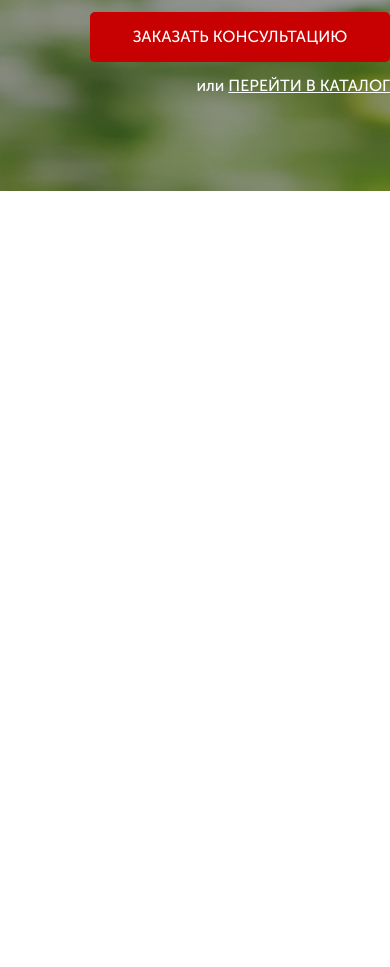
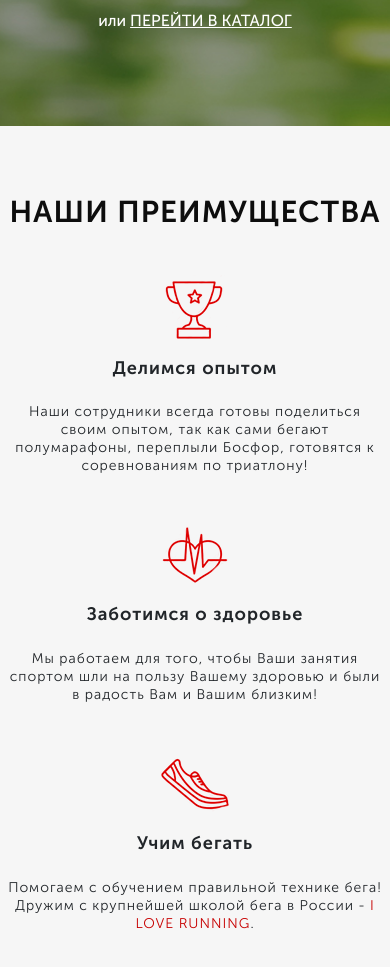
Before and after one commit to IharBild/pulse, a website: page src/index.html in a window 390 px wide. Shown: the part 583-1550 px from the top of the page. Before the commit the page ends 844 px from the top, so only its background shows below. Drawn offline with Linux system fonts and the light colour scheme.

Commit message:
23-03-2024

```diff
--- a/src/index.html
+++ b/src/index.html
@@ -61,6 +61,34 @@
 
         </div>
     </div>
+    <div class="advantages">
+        <div class="container">
+            <h2 class="advantages__header">Нaши преимущества</h2>
+            <div class="advantages__wrapper">
+                <div class="advantages__item">
+                    <img class="advantages__image" src="logo/display-2/d2-cup.png" alt="cup">
+                    <h3 class="advantages__subheader">Делимся опытом</h3>
+                    <p class="advantages__text">Наши сотрудники всегда готовы поделиться своим опытом, так как сами
+                        бегают полумарафоны,
+                        переплыли Босфор, готовятся к соревнованиям по триатлону!</p>
+                </div>
+                <div class="advantages__item">
+                    <img src="logo/display-2/d2-heart.png" alt="heart">
+                    <h3 class="advantages__subheader">Заботимся о здоровье</h3>
+                    <p class="advantages__text">Мы работаем для того, чтобы Ваши занятия спортом шли на пользу Вашему
+                        здоровью и были в радость
+                        Вам и Вашим близким!</p>
+                </div>
+                <div class="advantages__item">
+                    <img src="logo/display-2/d2-shoe.png" alt="shoe">
+                    <h3 class="advantages__subheader">Учим бегать</h3>
+                    <p class="advantages__text">Помогаем с обучением правильной технике бега! Дружим с крупнейшей школой
+                        бега в России - <span>I
+                            LOVE RUNNING</span>.</p>
+                </div>
+            </div>
+        </div>
+    </div>
 </body>
 
 </html>
--- /dev/null
+++ b/src/sass/blocks/_advantages.scss
@@ -0,0 +1,69 @@
+.advantages {
+    min-height: 472px;
+    padding: 68px 0 65px;
+    background-color: #F6F6F6;
+    letter-spacing: 1px;
+    &__wrapper {
+        display: flex;
+        justify-content: center;
+        margin-top: 60px;
+    }
+
+    &__item {
+        width: 272px;
+        margin: 0 34px;
+        text-align: center;
+
+        &:first-child {
+            margin-left: 0;
+        }
+
+        &:last-child {
+            margin-right: 0;
+        }
+    }
+
+
+    &__header {
+        font-weight: 700;
+        font-size: 30px;
+        color: #0D0D0D;
+        text-transform: uppercase;
+        text-align: center;
+    }
+
+    &__subheader {
+        margin-top: 38px;
+        font-weight: 700;
+        font-size: 18px;
+    }
+
+    &__text {
+        margin-top: 24px;
+        font-weight: 300;
+        font-size: 14px;
+        line-height: 18px;
+        span {
+            color: $main-color;
+        }
+    }
+}
+
+@media screen and (max-width: 992px) {
+    .advantages {
+        &__wrapper {
+            display: flex;
+            flex-direction: column;
+            align-items: center;
+            margin-top: 30px;
+        }
+        &__item {
+            width: 380px;
+            max-width: 100%;
+            margin: 15px 0
+        }
+        &__subheader {
+            margin-top: 18px;
+        }
+    }
+}
--- a/src/sass/blocks/_header.scss
+++ b/src/sass/blocks/_header.scss
@@ -39,3 +39,29 @@
 
 
 }
+
+@media screen and (max-width: 992px) {
+    .header {
+    padding: 0 20px;
+    }
+}
+
+@media screen and (max-width: 768px) {
+    .promo .header > :nth-child(2) {
+        display: none;
+    }
+
+}
+
+@media screen and (max-width: 480px) {
+    .promo .header {
+        flex-direction: column;
+
+    }
+    .header {
+        &__contacts {
+            margin-top: 30px;
+        }
+    }
+
+}
--- a/src/sass/blocks/_promo.scss
+++ b/src/sass/blocks/_promo.scss
@@ -31,7 +31,7 @@
     }
     &__icon {
 
-        width: 160px;
+        max-width: 160px;
         padding: 0 20px;
         text-align: center;
         font-weight: 500;
@@ -58,3 +58,30 @@
     }
 
 }
+
+@media screen and (max-width: 992px) {
+    .promo {
+        &__wrapper {
+            align-items: center;
+        }
+    }
+}
+
+@media screen and (max-width: 576px) {
+    .promo {
+        &__header{
+            font-size: 7vw;
+        }
+        &__subheader {
+            font-size: 4vw;
+        }
+    }
+}
+
+@media screen and (max-width: 480px) {
+    .promo {
+        &__wrapper {
+            margin-top: 62px;
+        }
+    }
+}
--- a/src/sass/blocks/_style.scss
+++ b/src/sass/blocks/_style.scss
@@ -2,6 +2,7 @@
 @import '../blocks/promo';
 @import '../blocks/header';
 @import '../blocks/buttons';
+@import '../blocks/advantages';
 
 * {
     font-family: 'Museo Sans Cyrl', sans-serif;
```
Also changed, not shown: src/css/main.min.css, src/sass/blocks/_buttons.scss (line endings or trailing spaces).
